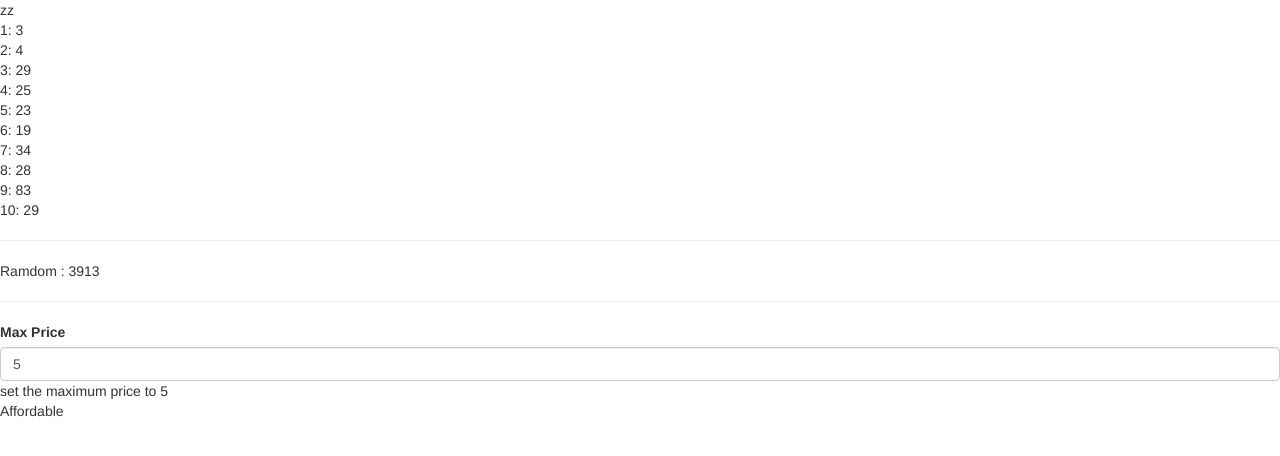
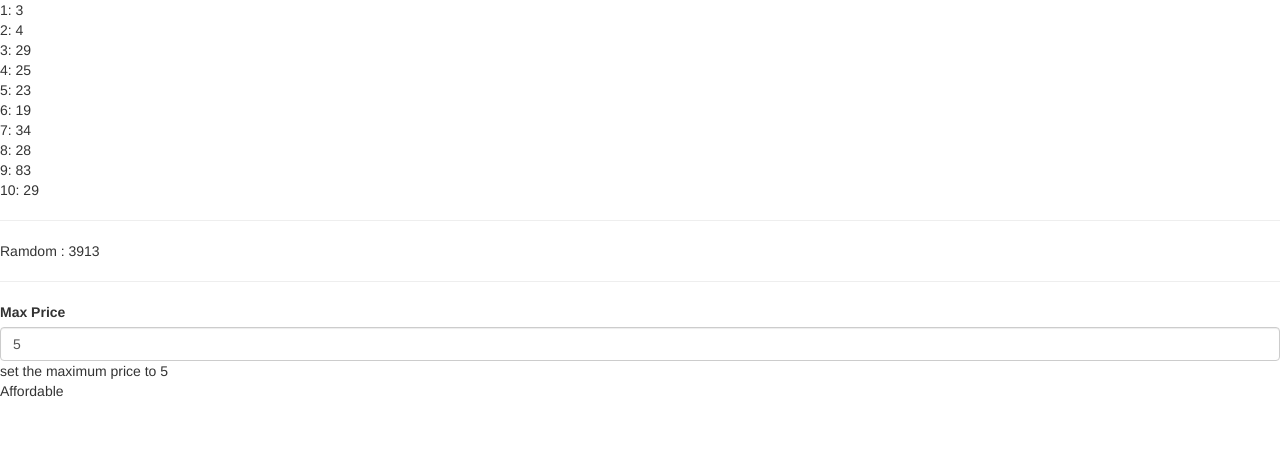
Before and after one commit to TheNickDeveloper/VuePractice101, a plain HTML site: page computed content/computeContent.html in a window 1280 px wide. Drawn offline with nearby package versions, Linux system fonts and the light colour scheme.

```diff
--- a/computed content/computeContent.html
+++ b/computed content/computeContent.html
@@ -9,7 +9,7 @@
     <script src="https://unpkg.com/vue@3"></script>
 </head>
 <body>
-    <div id="methods">zz
+    <div id="methods">
         <div v-for="n in 10">
             {{n}}: {{rand(n)}}
         </div>
```
Also changed, not shown: 1 other file.
